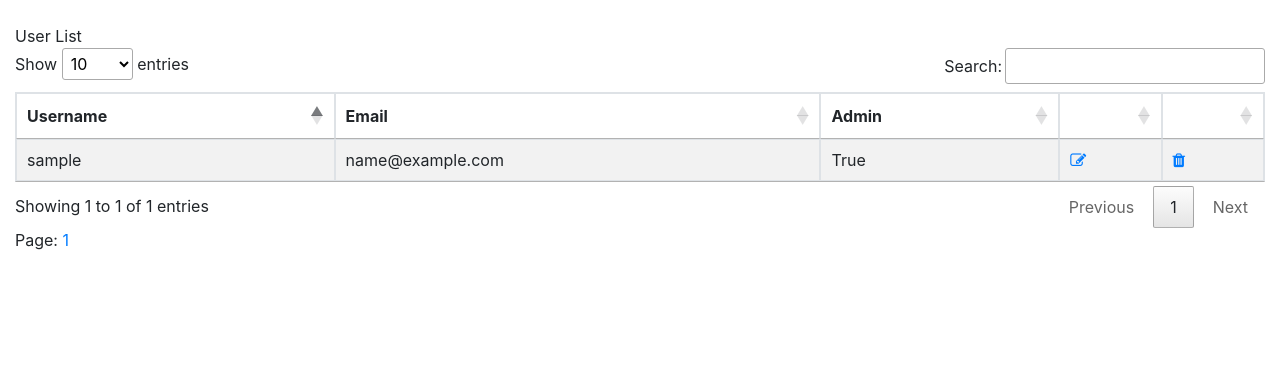
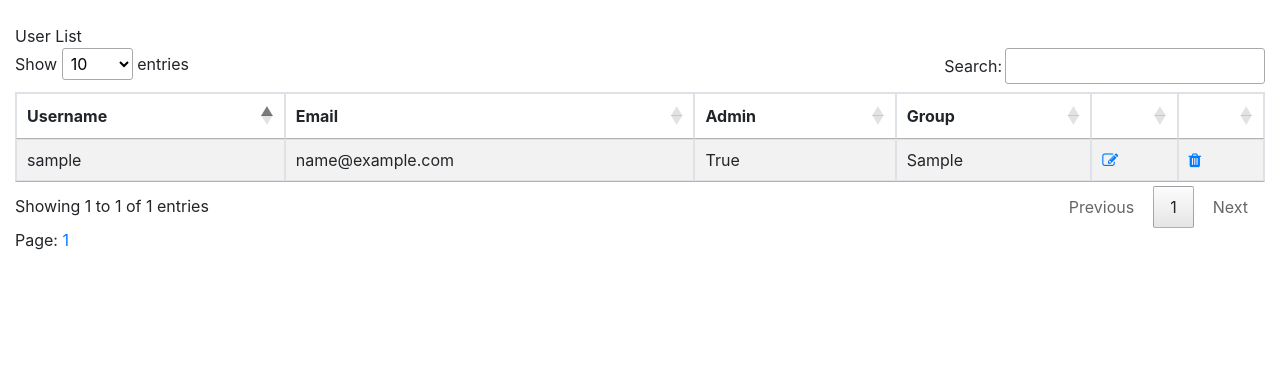
Before and after one commit to rbaylon/ngi, a Flask app: page /users/1 in a window 1280 px wide. Shown: the part 56-435 px from the top of the page. Run offline with Flask 2, Linux system fonts and the light colour scheme; a user stored in the database is signed in; tables that the repository leaves empty hold one stand-in row (values such as "Sample post"); some libraries are stand-ins or nearby versions.

Commit message:
add group ACL

```diff
--- a/baseapp/templates/users.html
+++ b/baseapp/templates/users.html
@@ -19,6 +19,7 @@
                             <th>Username</th>
                             <th>Email</th>
                             <th>Admin</th>
+                            <th>Group</th>
                             <th></th>
                             <th></th>
                         </tr>
@@ -29,6 +30,7 @@
                             <td>{{ user.username }}</td>
                             <td>{{ user.email }}</td>
                             <td>{{ user.admin }}</td>
+                            <td>{{ user.group }}</td>
                             {% if user.username == 'admin' %}
                             <td><span class="fa fa-edit"></span></td>
                             <td><span class="fa fa-trash"></span></td>
--- a/controllers/default_controllers.py
+++ b/controllers/default_controllers.py
@@ -7,7 +7,8 @@ class UsersController:
         hashed_password = generate_password_hash(user['password'], method='pbkdf2:sha256:260000', salt_length=16)
         existing = Users.query.filter_by(username=user['username']).first()
         if not existing:
-            new_user = Users(username=user['username'], password=hashed_password,admin=False,email=user['email'])
+            new_user = Users(username=user['username'], password=hashed_password,admin=False, group=user['group'],
+                             email=user['email'])
             db.session.add(new_user)
             db.session.commit()
             return True
@@ -19,6 +20,7 @@ class UsersController:
         if existing_user:
             existing_user.username = user['username']
             existing_user.email = user['email']
+            existing_user.group = user['group']
             db.session.commit()
             return True
 
--- a/views/default_views.py
+++ b/views/default_views.py
@@ -58,6 +58,7 @@ def user(user_id):
         else:
             user_data['username'] = form.username.data
             user_data['email'] = form.email.data
+            user_data['group'] = form.group.data
             user_data['id'] = user.id
             userc.edit(user_data)
             return redirect(url_for('users', page_num=1))
@@ -82,7 +83,8 @@ def adduser():
     form = UsersForm()
     if form.validate_on_submit():
         userc = UsersController()
-        user_data = {'username': form.username.data, 'email': form.email.data, 'password': form.password.data}
+        user_data = {'username': form.username.data, 'email': form.email.data, 'password': form.password.data,
+                     'group': form.group.data}
         userc.add(user_data)
         return redirect(url_for('users', page_num=1))
 
```
Also changed, not shown: views/ngi_views.py (+19 -1 lines).
